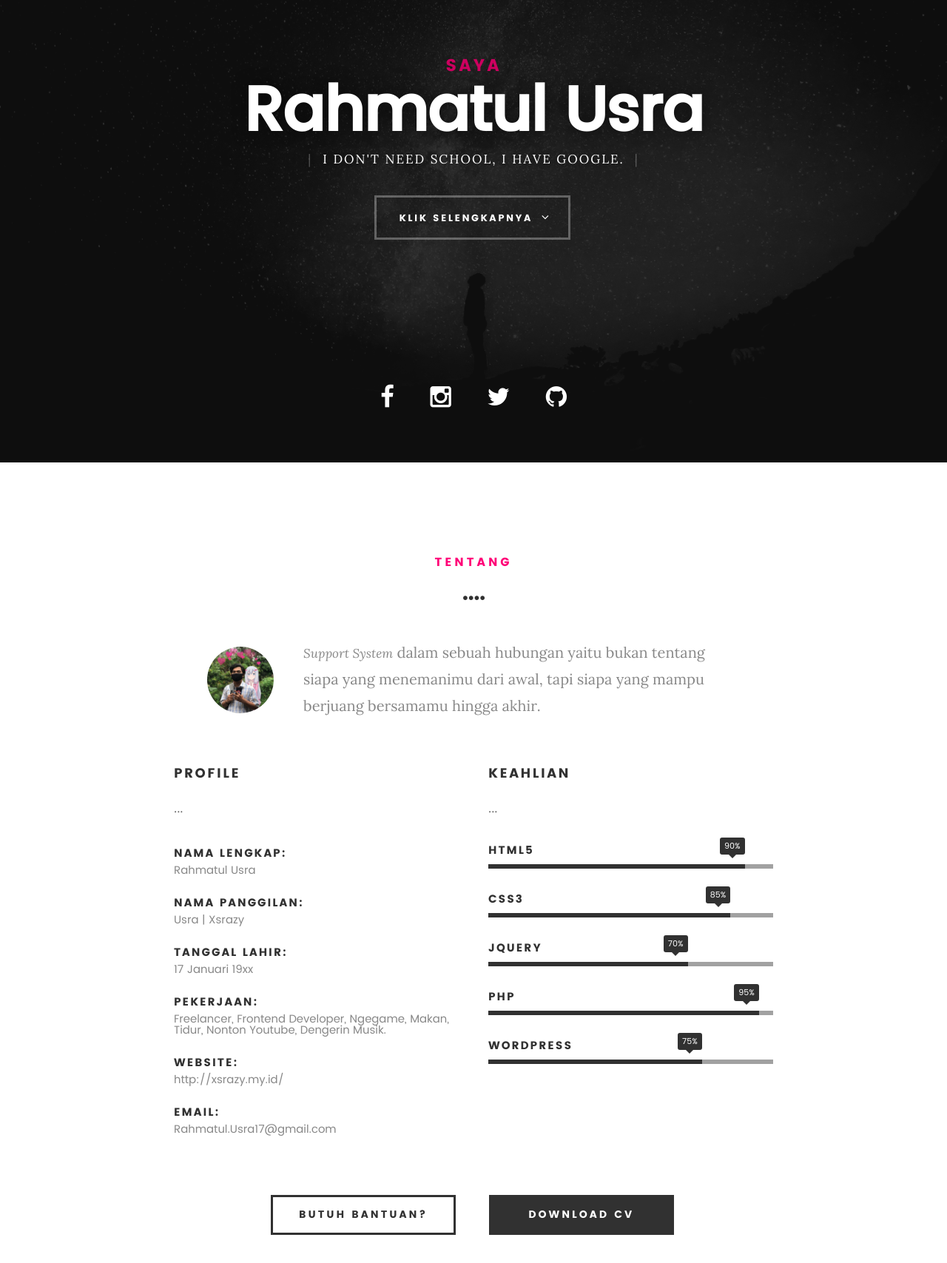
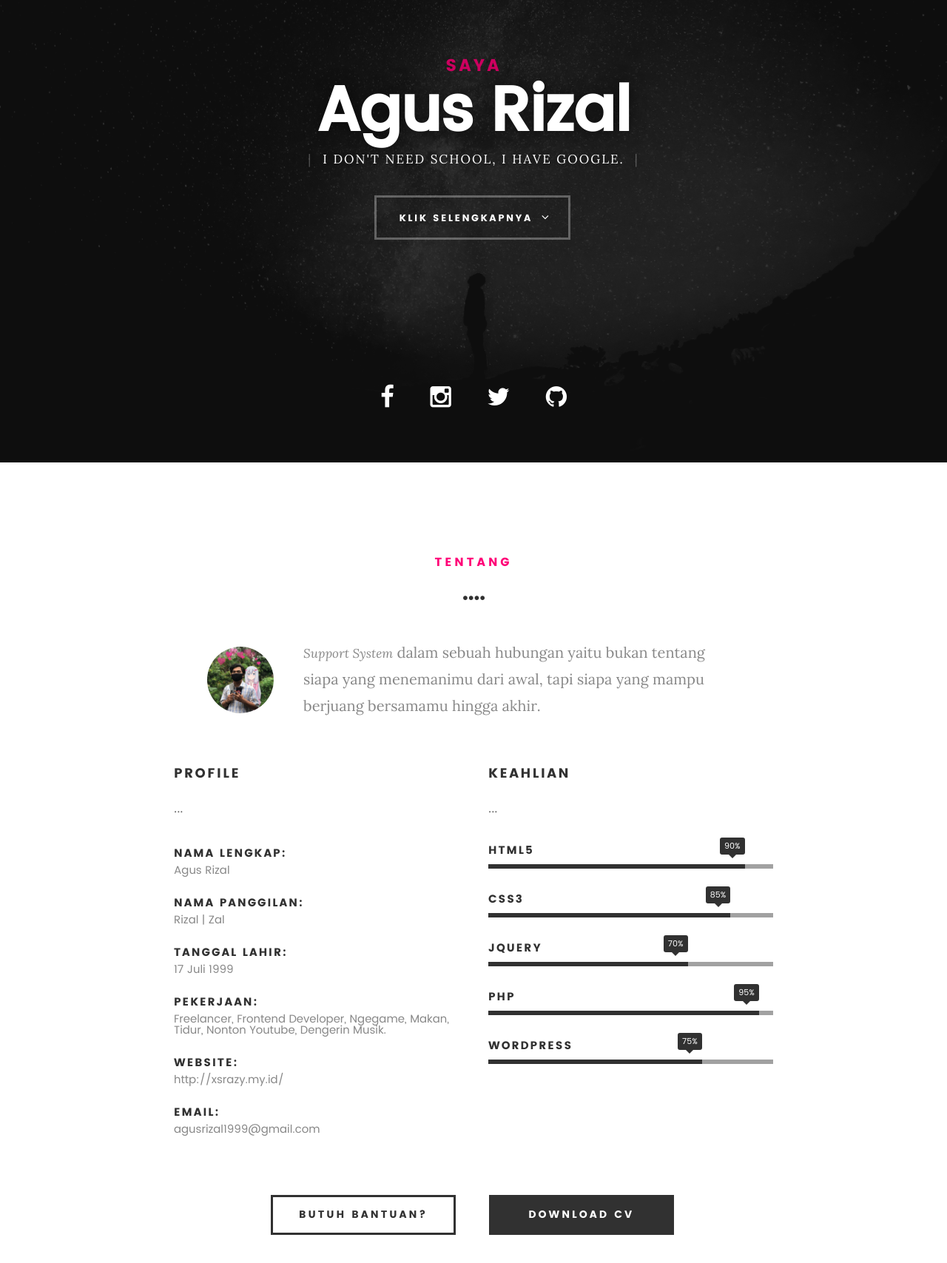
Before and after one commit to agusrizal17/agusrizal17.github.io, a plain HTML site: page index.html in a window 1280 px wide. Shown: the part 175-1882 px from the top of the page at 74% size. Drawn offline with Linux system fonts and the light colour scheme; files whose address does not match are found by name.

Commit message:
Update index.html

```diff
--- a/index.html
+++ b/index.html
@@ -7,7 +7,7 @@
    <!--- basic page needs
    ================================================== -->
    <meta charset="utf-8">
-	<title>Rahmatul Usra</title>
+	<title>Agus Rizal</title>
 	<meta name="description" content="">
 	<meta name="author" content="">
 
@@ -74,7 +74,7 @@
    			<div class="col-twelve">
 
 	   			<h5>Saya</h5>
-	   			<h1>Rahmatul Usra</h1>
+	   			<h1>Agus Rizal</h1>
 
 	   			<p class="intro-position">
 	   				<span>I don't need school, i have google.</span>
@@ -168,15 +168,15 @@ function changeSrc() {
    			<ul class="info-list">
    				<li>
    					<strong>Nama Lengkap:</strong>
-   					<span>Rahmatul Usra</span>
+   					<span>Agus Rizal</span>
    				</li>
                 <li>
    					<strong>Nama Panggilan:</strong>
-   					<span>Usra | Xsrazy</span>
+   					<span>Rizal | Zal</span>
    				</li>
    				<li>
    					<strong>Tanggal lahir:</strong>
-   					<span>17 Januari 19xx</span>
+   					<span>17 Juli 1999</span>
    				</li>
    				<li>
    					<strong>Pekerjaan:</strong>
@@ -188,7 +188,7 @@ function changeSrc() {
    				</li>
    				<li>
    					<strong>Email:</strong>
-   					<span>Rahmatul.Usra17@gmail.com</span>
+   					<span>agusrizal1999@gmail.com</span>
    				</li>
 
    			</ul> <!-- /info-list -->
@@ -1034,9 +1034,9 @@ function changeSrc() {
 
      			<ul class="footer-social">
 			      <li><a href="http://www.facebook.com/xsrazy"><i class="fa fa-facebook"></i></a></li>
-			      <li><a href="http://www.instagram.com/xsrazy"><i class="fa fa-instagram"></i></a></li>
+			      <li><a href="http://www.instagram.com/yaelahzal17"><i class="fa fa-instagram"></i></a></li>
 			      <li><a href="http://www.twitter.com/xsrazy"><i class="fa fa-twitter"></i></a></li>
-			      <li><a href="http://www.github.com/xsrazy"><i class="fa fa-github"></i></a></li>
+			      <li><a href="http://www.github.com/agusrizal17"><i class="fa fa-github"></i></a></li>
 			   </ul>
 
 	      </div>
```
